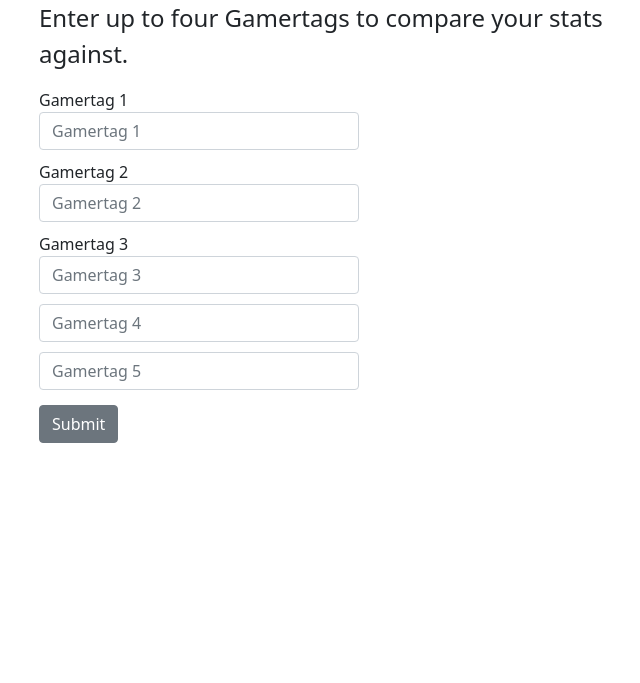
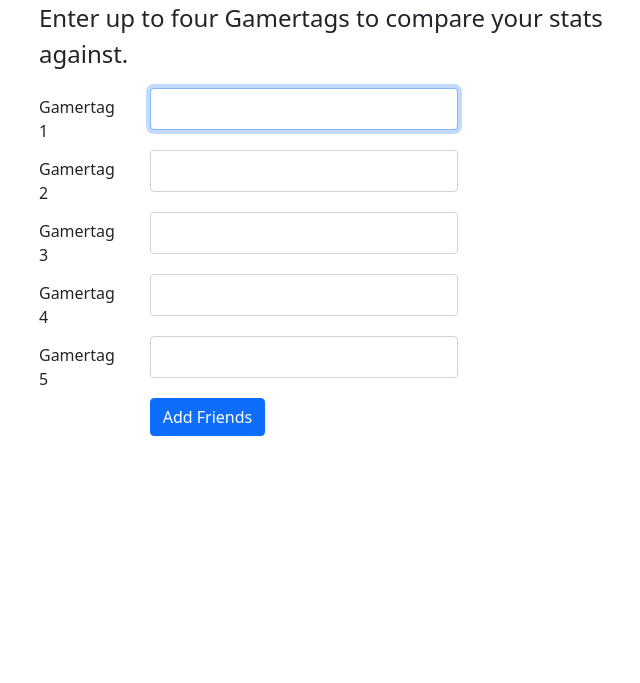
Before and after one commit to cqchisholm/Modern-Warfare-Stats, a Django app: page /friends in a window 1280 px wide. Shown: the part 74-757 px from the top of the page, without its empty margins (281-921 px from the left). Run offline with Django 3.2, Linux system fonts and the light colour scheme; the first user in the database is signed in; some libraries are stand-ins or nearby versions.

Commit message:
Finished backend of adding friends

```diff
--- a/MW_PROJECT/MW_STATS/forms.py
+++ b/MW_PROJECT/MW_STATS/forms.py
@@ -3,6 +3,8 @@ from django.forms import fields
 from django.forms.models import ModelForm
 from .models import Friends, User, Profile
 from django.contrib.auth.forms import UserCreationForm
+from crispy_forms.helper import FormHelper
+from crispy_forms.layout import Layout, Fieldset, ButtonHolder, Submit, Field
 
 class RegisterForm(UserCreationForm):
     # Need to enter info for each field so I can override the defaults (labels, help-text, etc.)
@@ -22,20 +24,34 @@ class LoginForm(forms.Form):
 
 
 class FriendsForm(ModelForm):
+    def __init__(self, *args, **kwargs):
+        self.helper = FormHelper()
+        self.helper.form_class = 'form-horizontal'
+        self.helper.label_class = 'col-lg-2'
+        self.helper.field_class = 'col-lg-6'
+        # the below doesn't work too well
+        self.helper.layout = Layout(
+            Field('gamertag1', css_class='form-divide'),
+            Field('gamertag2', css_class='form-divide'),
+            Field('gamertag3', css_class='form-divide'),
+            Field('gamertag4', css_class='form-divide'),
+            Field('gamertag5', css_class='form-divide')
+        )
+        self.helper.add_input(Submit('submit', 'Add Friends'))
+        super(FriendsForm, self).__init__(*args, **kwargs)
+
     class Meta:
         model = Friends
         fields = ['gamertag1', 'gamertag2', 'gamertag3', 'gamertag4', 'gamertag5']
-        widgets = {
-            'gamertag1': forms.TextInput(attrs={'placeholder': 'Gamertag 1'}),
-            'gamertag2': forms.TextInput(attrs={'placeholder': 'Gamertag 2'}),
-            'gamertag3': forms.TextInput(attrs={'placeholder': 'Gamertag 3'}),
-            'gamertag4': forms.TextInput(attrs={'placeholder': 'Gamertag 4'}),
-            'gamertag5': forms.TextInput(attrs={'placeholder': 'Gamertag 5'})
-        }
         labels = {
             'gamertag1': 'Gamertag 1',
             'gamertag2': 'Gamertag 2',
             'gamertag3': 'Gamertag 3',
-            'gamertag4': '',
-            'gamertag5': ''
+            'gamertag4': 'Gamertag 4',
+            'gamertag5': 'Gamertag 5'
         }
+        widgets = {
+            'gamertag1': forms.TextInput(attrs={
+                'autofocus': 'autofocus'
+            })
+        }
--- a/MW_PROJECT/MW_STATS/models.py
+++ b/MW_PROJECT/MW_STATS/models.py
@@ -10,7 +10,7 @@ class Profile(models.Model):
 
 
 class Friends(models.Model):
-    profile = models.ForeignKey(Profile, on_delete=CASCADE)
+    user = models.OneToOneField(User, on_delete=CASCADE)
     gamertag1 = models.CharField(max_length=30, blank=True)
     gamertag2 = models.CharField(max_length=30, blank=True)
     gamertag3 = models.CharField(max_length=30, blank=True)
--- a/MW_PROJECT/MW_STATS/templates/mw_stats/friends.html
+++ b/MW_PROJECT/MW_STATS/templates/mw_stats/friends.html
@@ -11,18 +11,16 @@
 
 
 {% block body %}
+    {% if message %}
+        {{message }}
+    {% endif %}
     {% load crispy_forms_tags %}
 
     <div class="col-md-6 offset-md-3">
         <p class="fw-light fs-4">Enter up to four Gamertags to compare your stats against.</p>
         <form action="{% url 'friends' %}" method="POST">
             {% csrf_token %}
-            <div class="form-divide col-sm-6">{{ form.gamertag1|as_crispy_field }}</div>
-            <div class="form-divide col-sm-6">{{ form.gamertag2|as_crispy_field }}</div>
-            <div class="form-divide col-sm-6">{{ form.gamertag3|as_crispy_field }}</div>
-            <div class="form-divide col-sm-6">{{ form.gamertag4|as_crispy_field }}</div>
-            <div class="form-divide-extra col-sm-6">{{ form.gamertag5|as_crispy_field }}</div>
-            <input type="submit" class="btn btn-secondary">
+            {% crispy form %}
         </form>
     </div>
 
--- a/MW_PROJECT/MW_STATS/templates/mw_stats/index.html
+++ b/MW_PROJECT/MW_STATS/templates/mw_stats/index.html
@@ -19,7 +19,7 @@
     {% if user.is_authenticated %}
         <p class="fw-light fs-4 text-center">Signed in as <strong>{{ gamertag }}</strong></p>
     {% else %}
-        <p class="fw-light fs-4">Please <b>Register</b> or <b>Sign In</b> using the links above.</p>
+        <p class="fw-light fs-4 text-center">Please <b>Register</b> or <b>Sign In</b> using the links above.</p>
     {% endif %}
 
     <br>
--- a/MW_PROJECT/MW_STATS/views.py
+++ b/MW_PROJECT/MW_STATS/views.py
@@ -6,7 +6,7 @@ from django.contrib.auth.decorators import login_required
 import requests
 from .helpers import *
 from .forms import LoginForm, RegisterForm, FriendsForm
-from .models import User, Profile
+from .models import Friends, User, Profile
 
 
 def index(request):
@@ -138,8 +138,23 @@ def warzone(request):
 @login_required
 def friends(request):
     if request.method == 'POST':
-        # REMOVE THE BELOW. THIS IS JUST FOR TEST.
-        return HttpResponseRedirect(reverse('index'))
+        form = FriendsForm(request.POST)
+        if form.is_valid():
+            friends = Friends()
+            friends.user = request.user
+            friends.gamertag1 = form.cleaned_data['gamertag1']
+            friends.gamertag2 = form.cleaned_data['gamertag2']
+            friends.gamertag3 = form.cleaned_data['gamertag3']
+            friends.gamertag4 = form.cleaned_data['gamertag4']
+            friends.gamertag5 = form.cleaned_data['gamertag5']
+            friends.save()
+            return HttpResponseRedirect(reverse('warzone'))
+        else:
+            return render(request, 'mw_stats/friends.html', {
+                'form': FriendsForm(),
+                'message': 'DID NOT WORK FOR SOME REASON'
+            })
+
     # if method == GET
     return render(request, 'mw_stats/friends.html', {
         'form': FriendsForm()
```
Also changed, not shown: MW_PROJECT/MW_STATS/migrations/0004_auto_20210105_1706.py (added), MW_PROJECT/MW_STATS/migrations/0005_auto_20210105_1708.py (added), MW_PROJECT/db.sqlite3.
